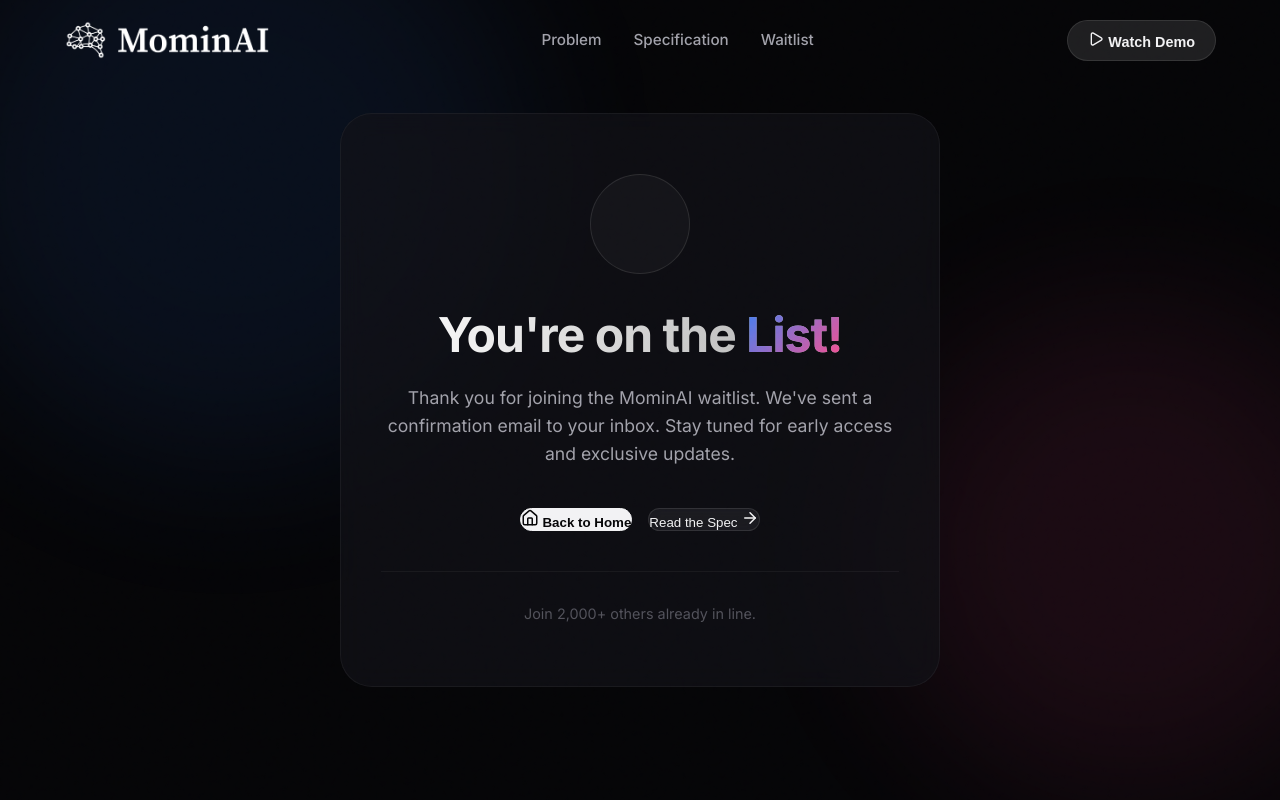
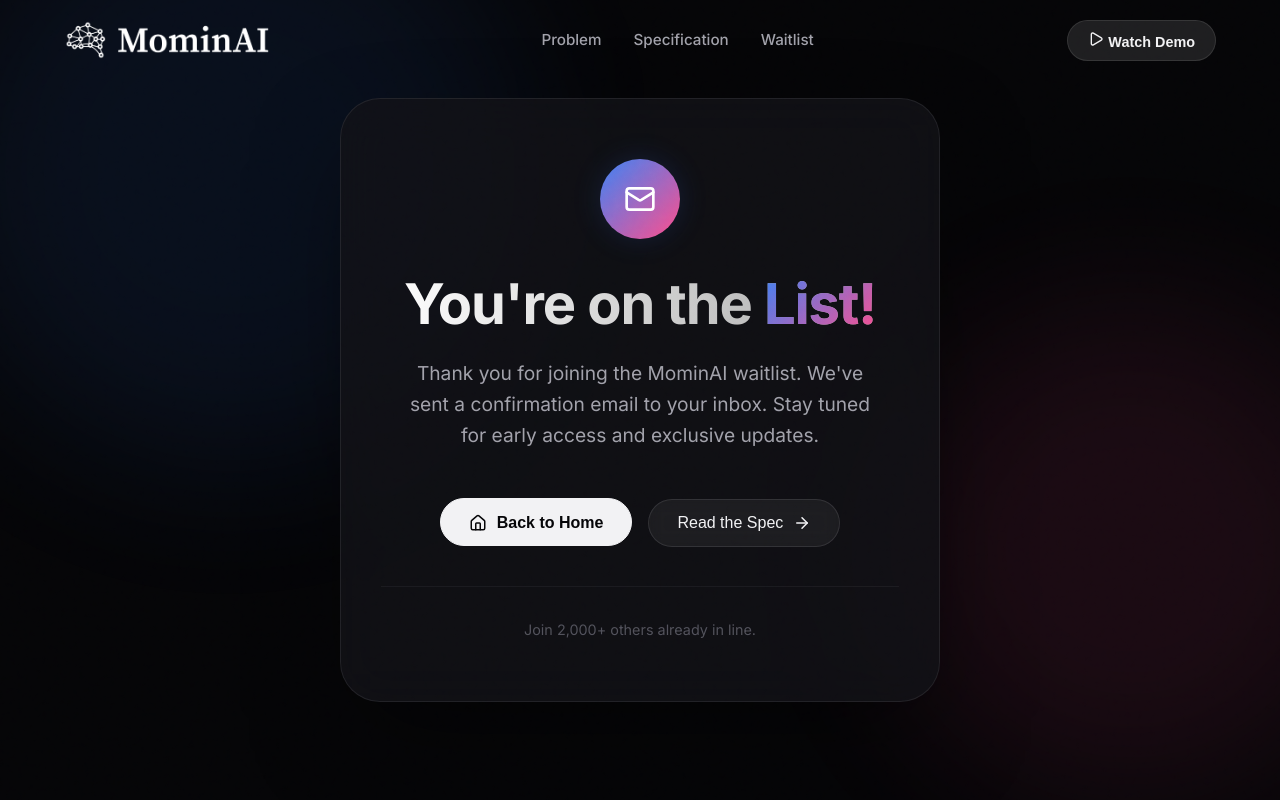
Before and after one commit to Momin010/MominAI-website, a React (Vite) app: page /thank-you in a window 1280 px wide. Shown: the top 800 px of the page. Built offline with nearby package versions, Linux system fonts and the light colour scheme.

Commit message:
feat: Implement waitlist functionality with email confirmation and a thank you page.

```diff
--- a/package.json
+++ b/package.json
@@ -19,7 +19,8 @@
     "react": "^19.2.0",
     "react-dom": "^19.2.0",
     "react-markdown": "^10.1.0",
-    "react-router-dom": "^7.13.0"
+    "react-router-dom": "^7.13.0",
+    "resend": "^6.9.2"
   },
   "devDependencies": {
     "@eslint/js": "^9.39.1",
--- a/src/components/Waitlist.jsx
+++ b/src/components/Waitlist.jsx
@@ -1,5 +1,6 @@
 import React, { useState, useEffect } from 'react';
 import { supabase } from '../lib/supabase';
+import { sendWelcomeEmail } from '../lib/email';
 import { motion, AnimatePresence } from 'framer-motion';
 import { Send, CheckCircle2, AlertCircle } from 'lucide-react';
 import { useNavigate } from 'react-router-dom';
@@ -45,6 +46,8 @@ const Waitlist = () => {
                 }
             } else {
                 setMessage({ type: 'success', text: 'You have been added to the waitlist!' });
+                // Send welcome email (asynchronous, don't block UI)
+                sendWelcomeEmail(email).catch(err => console.error("Email fail:", err));
                 handleSuccess();
             }
         } catch (error) {
@@ -58,7 +61,7 @@ const Waitlist = () => {
     const handleGoogleLogin = async () => {
         setLoading(true);
         try {
-            const { error } = await supabase.auth.signInWithOAuth({
+            const { data, error } = await supabase.auth.signInWithOAuth({
                 provider: 'google',
                 options: {
                     redirectTo: window.location.origin + '/thank-you'
--- /dev/null
+++ b/src/lib/email.js
@@ -0,0 +1,44 @@
+
+// WARNING: Sending emails from the frontend exposes your Resend API Key.
+// For production, this should be moved to a Supabase Edge Function or Backend.
+
+export const sendWelcomeEmail = async (email) => {
+    const apiKey = import.meta.env.VITE_RESEND_API_KEY;
+
+    try {
+        const response = await fetch('https://api.resend.com/emails', {
+            method: 'POST',
+            headers: {
+                'Content-Type': 'application/json',
+                'Authorization': `Bearer ${apiKey}`,
+            },
+            body: JSON.stringify({
+                from: 'MominAI <onboarding@resend.dev>', // You can change this once you verify your domain in Resend
+                to: [email],
+                subject: 'Welcome to the MominAI Waitlist!',
+                html: `
+          <div style="font-family: sans-serif; max-width: 600px; margin: 0 auto; padding: 20px; color: #333;">
+            <h1 style="color: #3B82F6;">Welcome to the Future!</h1>
+            <p>Hi there,</p>
+            <p>Thank you for joining the <strong>MominAI waitlist</strong>. We're thrilled to have you with us!</p>
+            <p>You are now in line to experience the first agent-native execution substrate. We'll notify you as soon as early access slots become available.</p>
+            <p>In the meantime, feel free to check out our <a href="https://mowisai.com/spec">latest specification</a>.</p>
+            <br />
+            <p>Best regards,</p>
+            <p><strong>The MominAI Team</strong></p>
+          </div>
+        `,
+            }),
+        });
+
+        if (!response.ok) {
+            const error = await response.json();
+            console.error('Resend API Error:', error);
+        }
+
+        return response.ok;
+    } catch (error) {
+        console.error('Failed to send email:', error);
+        return false;
+    }
+};
--- a/src/pages/ThankYou.css
+++ b/src/pages/ThankYou.css
@@ -13,40 +13,63 @@
     max-width: 600px;
     width: 100%;
     padding: 60px 40px;
-    border-radius: 32px;
+    background: rgba(18, 18, 23, 0.8);
+    backdrop-filter: blur(24px);
+    border: 1px solid rgba(255, 255, 255, 0.08);
+    border-radius: 40px;
     text-align: center;
     position: relative;
     z-index: 2;
+    box-shadow: 0 40px 100px -20px rgba(0, 0, 0, 0.5);
 }
 
 .icon-wrapper {
-    width: 100px;
-    height: 100px;
-    background: rgba(255, 255, 255, 0.03);
+    width: 80px;
+    height: 80px;
+    background: var(--gradient-main);
     border-radius: 50%;
     display: flex;
     align-items: center;
     justify-content: center;
     margin: 0 auto 32px;
-    border: 1px solid rgba(255, 255, 255, 0.1);
+    box-shadow: 0 0 30px var(--accent-blue-dim);
+    color: white;
+}
+
+.icon-wrapper svg {
+    color: white !important;
 }
 
 .thank-you-title {
-    font-size: clamp(2rem, 5vw, 3rem);
+    font-size: clamp(2.5rem, 6vw, 3.5rem);
+    font-weight: 800;
     margin-bottom: 20px;
+    letter-spacing: -0.02em;
 }
 
 .thank-you-text {
-    font-size: 1.1rem;
+    font-size: 1.2rem;
     color: var(--text-secondary);
     line-height: 1.6;
-    margin-bottom: 40px;
+    margin-bottom: 48px;
+    max-width: 480px;
+    margin-left: auto;
+    margin-right: auto;
 }
 
 .thank-you-actions {
     display: flex;
     gap: 16px;
     justify-content: center;
+}
+
+.thank-you-actions .primary-btn,
+.thank-you-actions .secondary-btn {
+    padding: 14px 28px;
+    font-size: 1rem;
+    display: flex;
+    align-items: center;
+    gap: 10px;
 }
 
 .social-proof {
--- a/src/pages/ThankYou.jsx
+++ b/src/pages/ThankYou.jsx
@@ -29,7 +29,7 @@ const ThankYou = () => {
                     animate={{ scale: 1 }}
                     transition={{ delay: 0.3, type: 'spring', stiffness: 200 }}
                 >
-                    <Mail size={48} className="text-gradient" />
+                    <Mail size={32} />
                 </motion.div>
 
                 <h1 className="thank-you-title">You're on the <span className="text-gradient">List!</span></h1>
```
Also changed, not shown: 2 other files (tests, documents, lock files or other folders).
